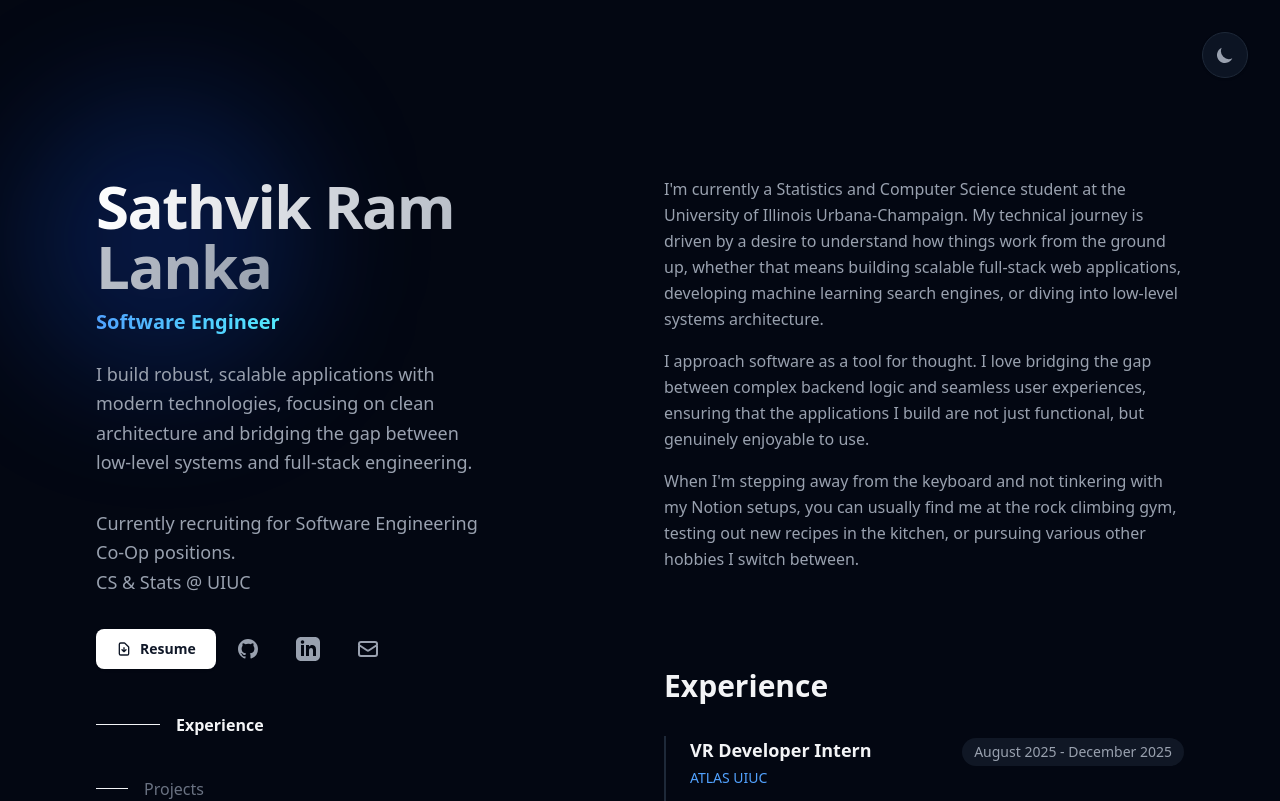
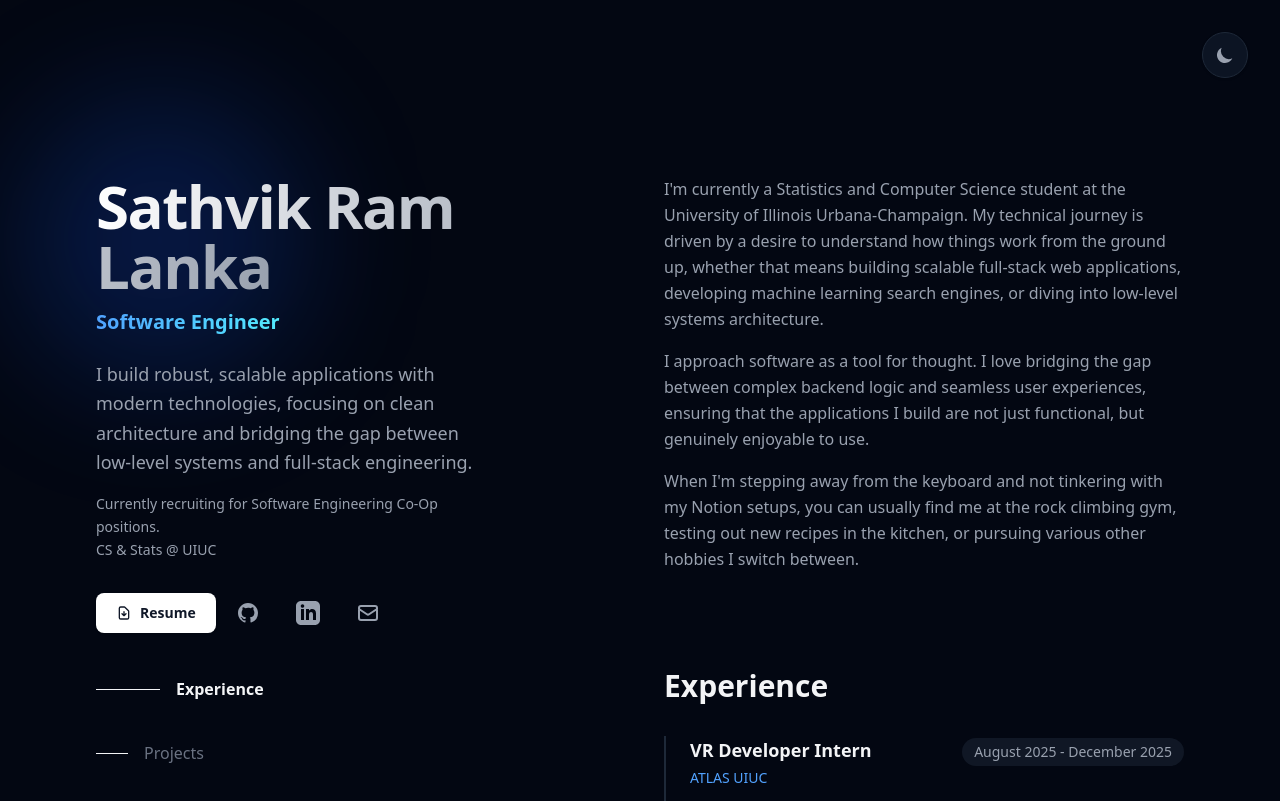
Before and after one commit to RamLanka05/v1, a React (Vite) app: page / in a window 1280 px wide. Shown: the top 801 px of the page. Built offline with nearby package versions, Linux system fonts and the light colour scheme.

Commit message:
Moved Text to Hero, fixed spacing issues

```diff
--- a/src/components/Hero.tsx
+++ b/src/components/Hero.tsx
@@ -20,11 +20,11 @@ export default function Hero() {
         </span>
       </h2>
 
-      <p className="text-lg text-gray-600 dark:text-gray-400 max-w-[400px] leading-relaxed mb-8">
+      <p className="text-lg text-gray-600 dark:text-gray-400 max-w-[400px] leading-relaxed mb-4">
         I build robust, scalable applications with modern technologies, focusing on clean architecture and bridging the gap between low-level systems and full-stack engineering.
       </p>
 
-      <p className="text-lg text-gray-600 dark:text-gray-400 max-w-[400px] leading-relaxed mb-8">
+      <p className="text-sm text-gray-600 dark:text-gray-400 max-w-[400px] leading-relaxed mb-8">
         Currently recruiting for Software Engineering Co-Op positions. <br />
         CS &amp; Stats @ UIUC
       </p>
```
